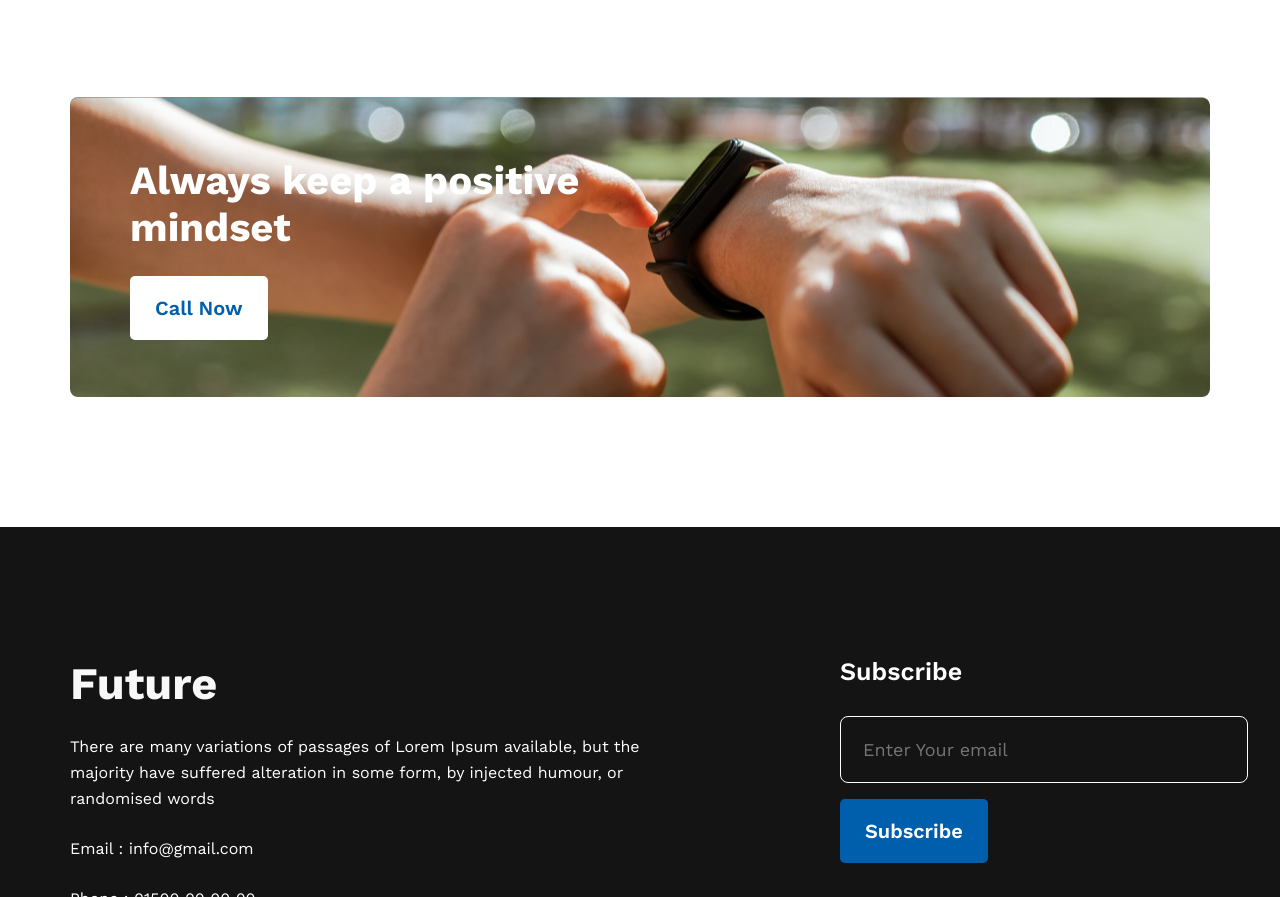
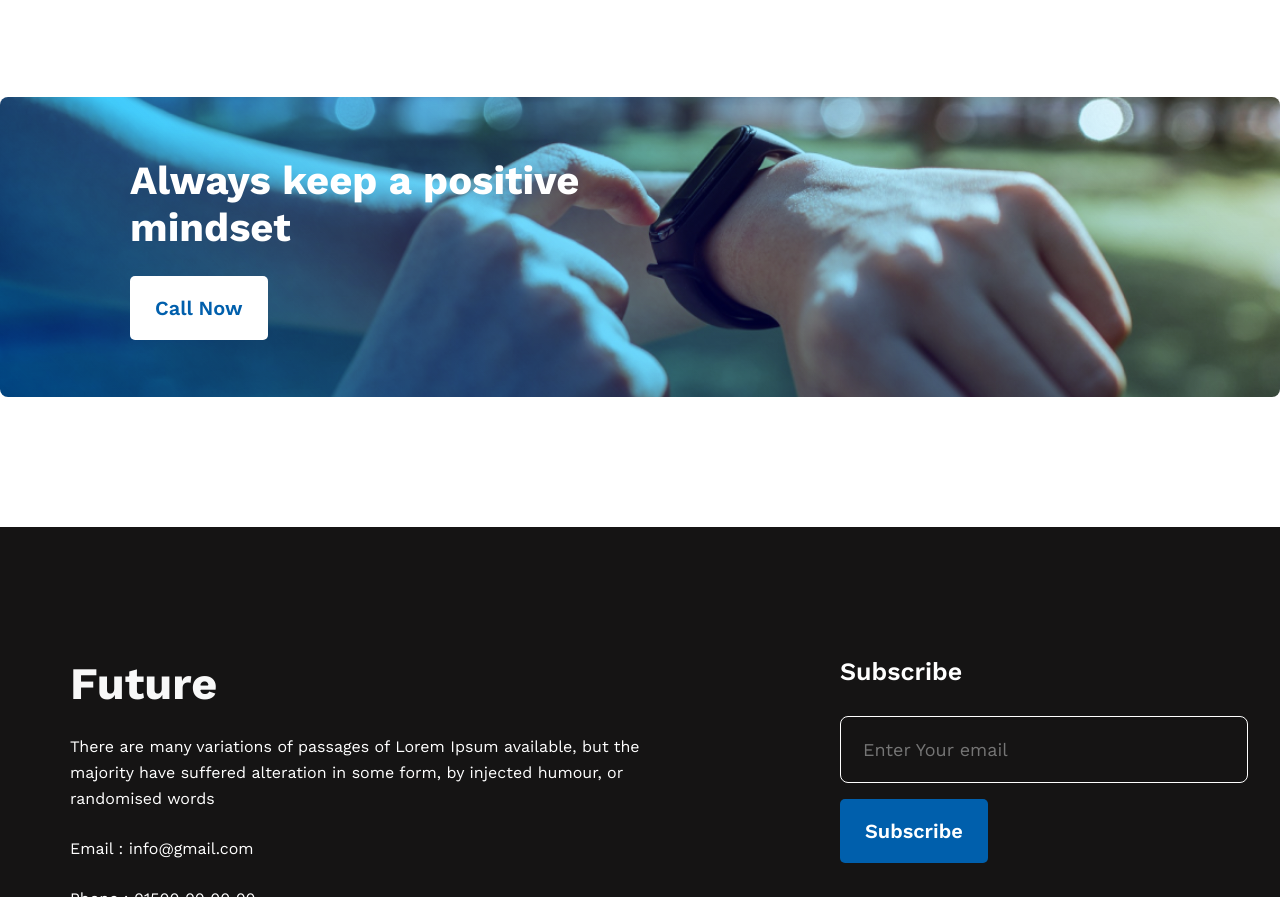
Before and after one commit to Dark-Fahim/New-year-new-me, a plain HTML site: page index.html in a window 1280 px wide. Shown: the part 1788-2685 px from the top of the page. Drawn offline with nearby package versions, Linux system fonts and the light colour scheme.

Commit message:
some fixes

```diff
--- a/styles/style.css
+++ b/styles/style.css
@@ -33,10 +33,12 @@ a{
     padding: 20px 25px;
 }
 .banner{
+    width: 100vw ;
     background-image: url('../images/banner/banner3.png');
     background-repeat: no-repeat;
     background-position: center;
-    width: 100vw;
+    background-size: cover;
+
 }
 .banner-container{
     display: flex;
@@ -145,10 +147,12 @@ a{
     height: 300px;
 } */
 
-.second-banner-container{
+.second-banner{
     background-image: url('../images/watch.png'), linear-gradient(45deg, #005FAC , rgba(0, 95, 172, 0.00));
     background-repeat: no-repeat;
+    background-blend-mode: overlay;
     background-position: center;
+    background-size: cover;
     border-radius: 8px;
     height: 300px;
     margin-bottom: 130px;
```
